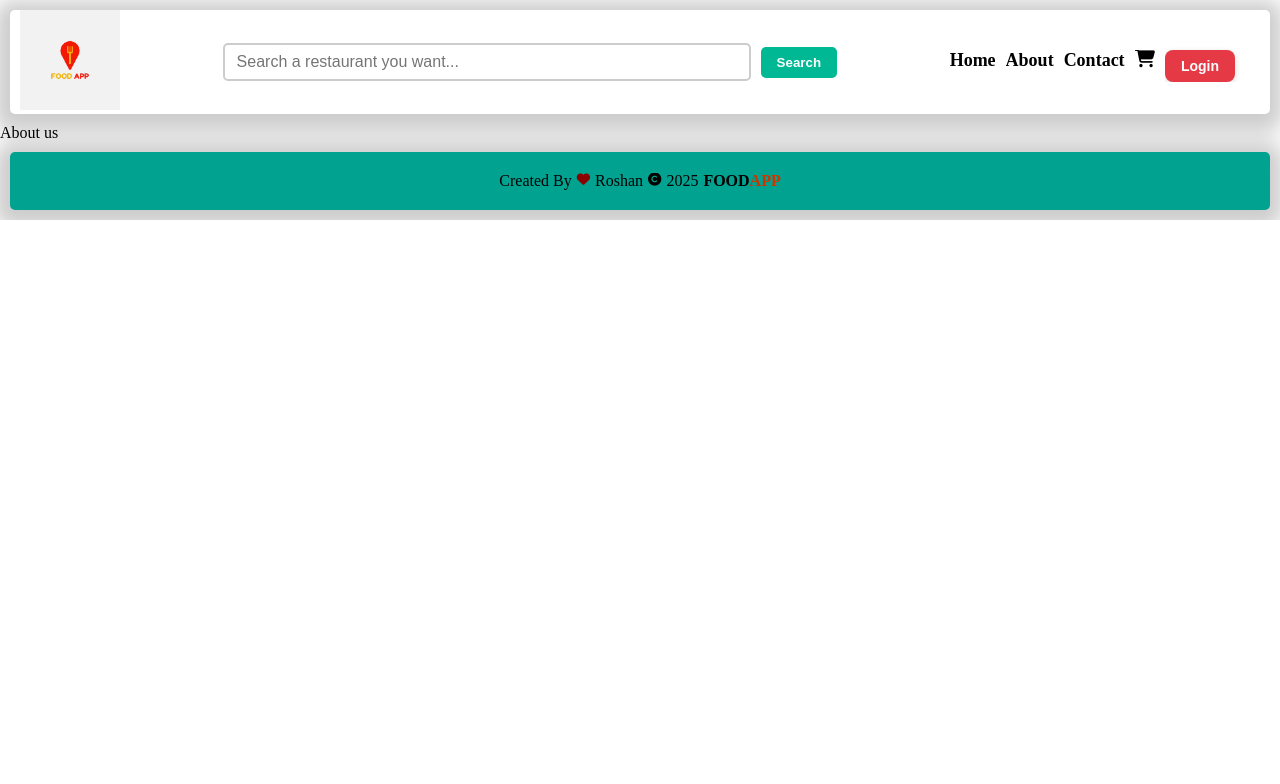
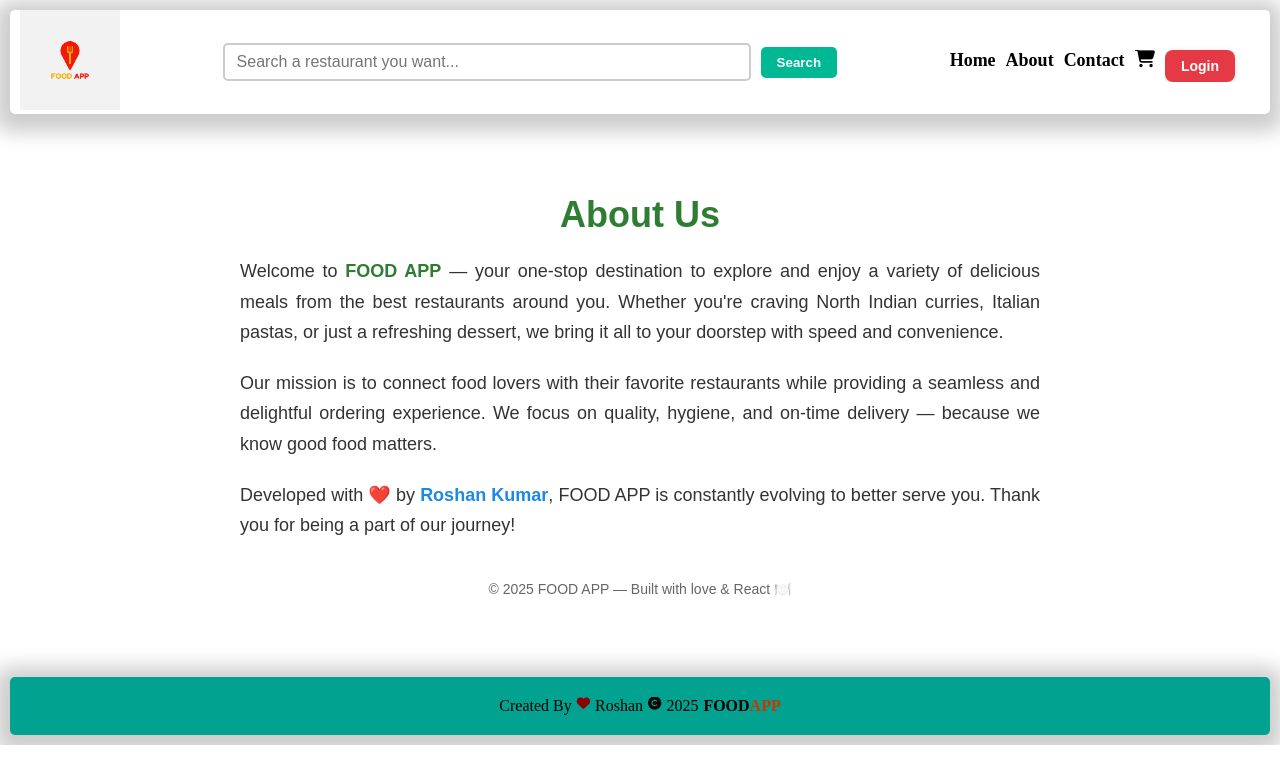
Before and after one commit to roshan194/Food_App, a React (Create React App) app: page /about in a window 1280 px wide. Shown: the top 784 px of the page. Built offline with nearby package versions, Linux system fonts and the light colour scheme; no server answers.

Commit message:
update about

```diff
--- a/src/App.css
+++ b/src/App.css
@@ -467,6 +467,49 @@ a {
 }
 /* Login page CSS End */
 
+/* About us page */
+
+.about-container {
+  max-width: 800px;
+  margin: 60px auto;
+  padding: 20px;
+  font-family: Arial, sans-serif;
+  color: #333;
+}
+
+.about-title {
+  text-align: center;
+  color: #2e7d32;
+  font-size: 36px;
+  margin-bottom: 20px;
+}
+
+.about-text {
+  font-size: 18px;
+  line-height: 1.7;
+  margin-bottom: 20px;
+  text-align: justify;
+}
+
+.highlight {
+  font-weight: bold;
+  color: #2e7d32;
+}
+
+.creator {
+  color: #1e88e5;
+  font-weight: 600;
+}
+
+.footer-text {
+  text-align: center;
+  margin-top: 40px;
+  font-size: 14px;
+  color: #666;
+}
+
+
+
 
 
 
--- a/src/components/About.js
+++ b/src/components/About.js
@@ -1,8 +1,23 @@
 const About = () => {
-    return (
-        <div>About us</div>
-    );
-}
+  return (
+    <div className="about-container">
+      <h1 className="about-title">About Us</h1>
 
+      <p className="about-text">
+        Welcome to <span className="highlight">FOOD APP</span> — your one-stop destination to explore and enjoy a variety of delicious meals from the best restaurants around you. Whether you're craving North Indian curries, Italian pastas, or just a refreshing dessert, we bring it all to your doorstep with speed and convenience.
+      </p>
+
+      <p className="about-text">
+        Our mission is to connect food lovers with their favorite restaurants while providing a seamless and delightful ordering experience. We focus on quality, hygiene, and on-time delivery — because we know good food matters.
+      </p>
+
+      <p className="about-text">
+        Developed with ❤️ by <span className="creator">Roshan Kumar</span>, FOOD APP is constantly evolving to better serve you. Thank you for being a part of our journey!
+      </p>
+
+      <div className="footer-text">© 2025 FOOD APP — Built with love & React 🍽️</div>
+    </div>
+  );
+};
 
 export default About;
```
